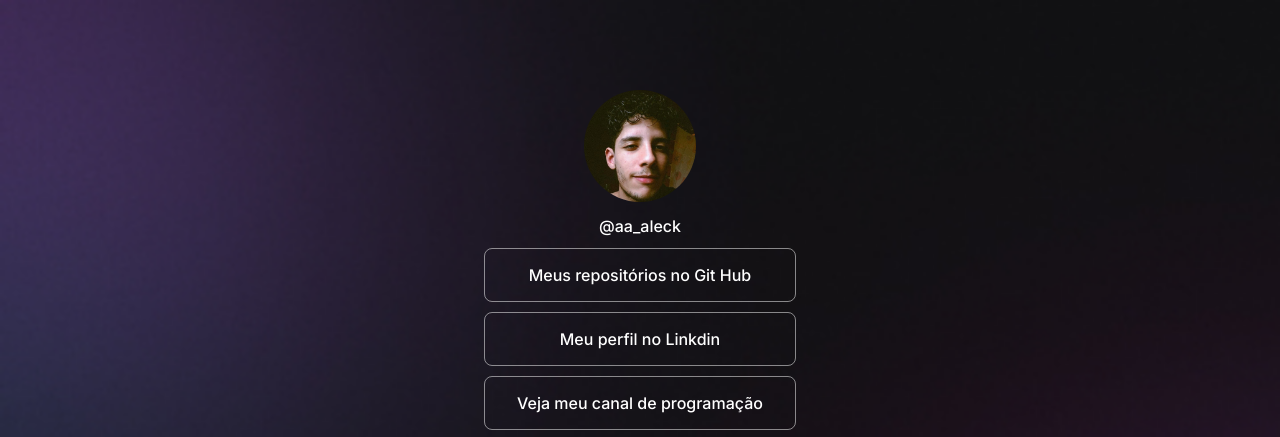
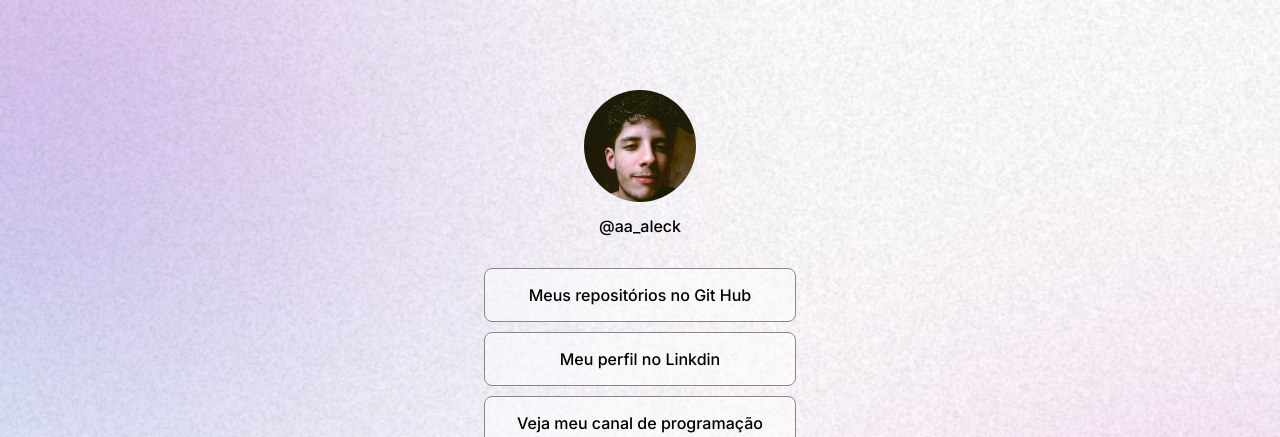
Before and after one commit to aaleckdev/Perfil-links, a plain HTML site: page index.html in a window 1280 px wide. Shown: the top 437 px of the page. Drawn offline with nearby package versions, Linux system fonts and the light colour scheme.

Commit message:
corrigido o problema com o tema

```diff
--- a/index.html
+++ b/index.html
@@ -1,5 +1,5 @@
 <!DOCTYPE html>
-<html lang="pt-br" >
+<html lang="pt-br" class="light">
   <head>
     <meta charset="UTF-8" />
     <meta name="viewport" content="width=device-width, initial-scale=1.0" />
@@ -14,6 +14,10 @@
       <div class="perfil">
         <img src="assets/assets/perfil.jpg" alt="perfil">
         <p>@aa_aleck</p>
+        <div class="switch">
+          <button></button>
+            <span></span>
+        </div>
 
           <ul>
             <li>
--- a/style.css
+++ b/style.css
@@ -6,21 +6,21 @@
 }
 
 :root {
-    --font-color: #fff;
-    --font-color-light: #000;
-    --bg-color1: rgba(255,255, 255,0.1);
-    --bg-color2: rgba(255,255,255,0.5);
+    --text-color: #fff;
     --bg-url: url(./assets/assets/bg-mobile.jpg);
-    --hightlight-color: rgba(0,0,0,0.1);
+    --stroke-color: rgba(255,255,255,0.5);
+    --surface-color: rgba(255,255, 255,0.1);
+    --surface-color-hover: rgba(0,0,0,0.02);
+    --righlight-color: rgba(255, 255, 255, 0.2);
+}
 
-}
-/* modo claro da página */
 .light {
-   --font-color: #000;
-   --bg-color2: rgba(0,0,0,0.5);
-   --surface-color: rgba(0,0,0,0.05);
-   --bg-url: url(./assets/assets/bg-mobile-light.jpg);
-   --surface-color-hover: rgba(0,0,0,0.2);
+    --text-color: #000;
+    --bg-url: url(./assets/assets/bg-mobile-light.jpg);
+    --stroke-color: rgba(255,255,255,0.5);
+    --surface-color: rgba(255,255,255,0.5);
+    --surface-color-hover: rgba(0,0,0,0.02);
+    --righlight-color: rgba(0,0,0,0.1);
 }
 
 body {
@@ -30,7 +30,7 @@ body {
     background-size: cover; */
 
     background: var(--bg-url) no-repeat top center/cover ;
-    color: var(--font-color);
+    color: var(--text-color);
 }
 
 .container {
@@ -73,9 +73,10 @@ ul li{
     list-style: none;
     padding: 16px 24px;
     background-color: var(--surface-color);
-    border: 1px solid var(--bg-color2);
+    /* border: 1px solid var(--stroke-color); */
+    border: 1px solid #888788;
     border-radius: 8px;
-    transition: all .5s ease-in-out;
+    transition: background .5s ease-in-out;
 }
 
 a {
@@ -85,7 +86,7 @@ a {
 
 
 ul li:hover {
-    background: var(--surface-color-hover);
+    background: var(--surface-color-hover)
 }
 
 .social_links {
@@ -98,11 +99,11 @@ ul li:hover {
     margin: 15px;
     padding: 8px;
     border-radius: 50%;
-    transition: all .5s ease-in-out;
+    transition: background .5s ease-in-out;
 }
 
 .social_links  ion-icon:hover {
-    background: var(--hightlight-color);
+    background: var(--righlight-color)
 }
 
 
```
